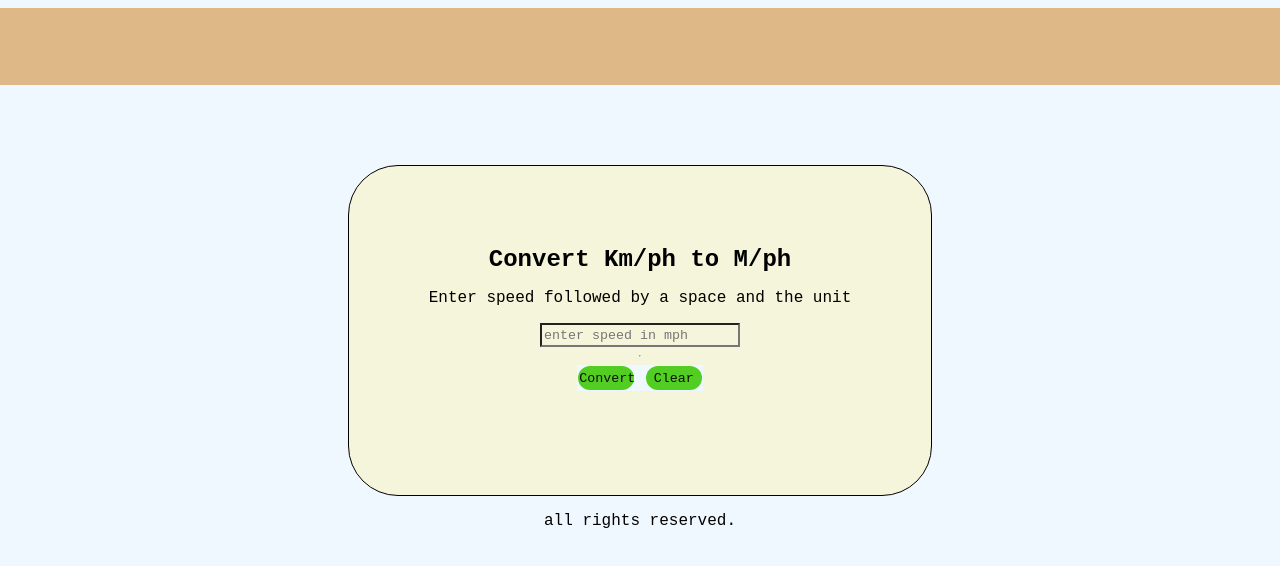
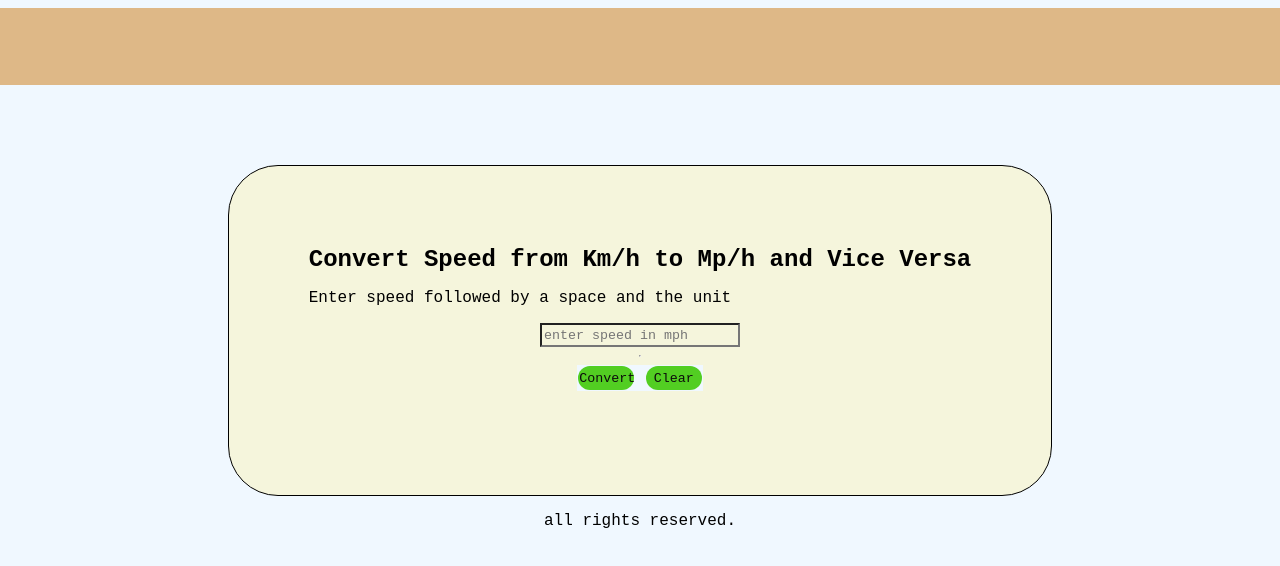
Before and after one commit to subhajitbaidya/converter, a plain HTML site: page index.html in a window 1280 px wide. Shown: the top 566 px of the page. Drawn offline with Linux system fonts and the light colour scheme.

Commit message:
final commit

```diff
--- a/index.html
+++ b/index.html
@@ -13,7 +13,7 @@
     <h1>Welcome</h1>
   </header>
   <div class="output">
-    <h2>Convert Km/ph to M/ph</h2>
+    <h2>Convert Speed from Km/h to Mp/h and Vice Versa</h2>
     <p>Enter speed followed by a space and the unit</p>
     <input type="text" placeholder="enter speed in mph" id="input">
     <hr>
```
